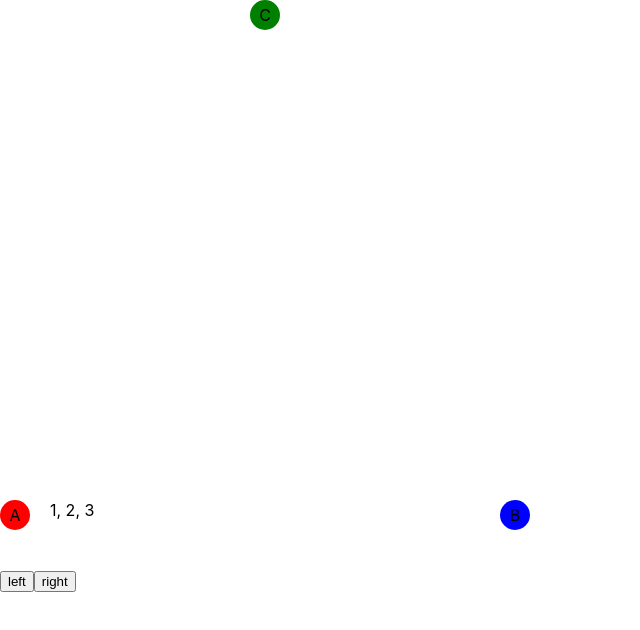
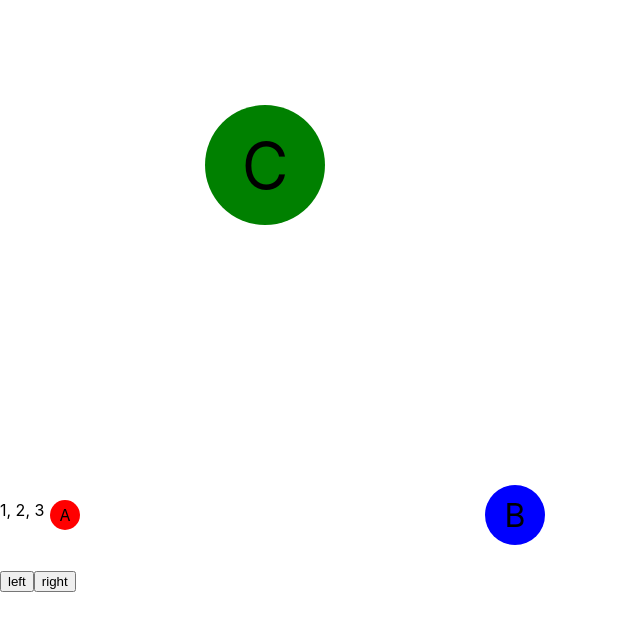
Before and after one commit to khg0712/react-pattern, a Next.js app in the folder next/nexty/: page /lotation in a window 1280 px wide. Shown: the top 630 px of the page, without its empty margins (0-640 px from the left). Built offline with nearby package versions, Linux system fonts and the light colour scheme.

Commit message:
lotation 기능 개발 완료

```diff
--- a/next/nexty/pages/lotation.tsx
+++ b/next/nexty/pages/lotation.tsx
@@ -20,38 +20,36 @@ function LotationItem({ onClick, value, order }: LotationItemProp) {
 interface LotationWrapperProp {
 	selectedIds: number[];
 	items: Product[];
+	positions: number[];
+	phase: number;
 }
 
-function getOrders(selectedIds: number[], items: Product[]): number[] {
-	const length = selectedIds.length;
-	const firstIndex = items.findIndex((v) => v.id === selectedIds[0]);
-	switch (firstIndex % length) {
-		case 0:
-			return [0, 1, 2];
-		case 1:
-			return [1, 2, 0];
-		case 2:
-			return [2, 0, 1];
-		default:
-			return [0, 1, 2];
-	}
-}
+function LotationWrapper({
+	selectedIds,
+	items,
+	positions,
+	phase,
+}: LotationWrapperProp) {
+	const selectedItems = selectedIds.map(
+		(selectedId) => items.find(({ id }) => id === selectedId) as Product
+	);
+	const indexes = selectedIds.map((_, i) => {
+		const { length } = selectedIds;
+		const index = (phase + i) % length;
+		return index >= 0 ? index : (index + length) % length;
+	});
 
-function LotationWrapper({ selectedIds, items }: LotationWrapperProp) {
-	const selectedItems = items
-		.filter((item) => selectedIds.indexOf(item.id) > -1)
-		.map((v) => ({
-			...v,
-		}));
-	const orders = getOrders(selectedIds, items);
+	console.log(indexes);
+
 	const selectedItemEls = selectedItems.map((item, i, arr) => {
-		console.log(orders[i]);
-		return <LotationItem value={arr[i]} order={orders[i]} key={i} />;
+		return (
+			<LotationItem value={arr[indexes[i]]} order={positions[i]} key={i} />
+		);
 	});
 	return (
 		<>
 			<div className={style.lotationWrapper}>{selectedItemEls}</div>
-			<div style={{ marginLeft: 50 }}>{selectedIds.join(", ")}</div>
+			<div style={{ marginLeft: 0 }}>{selectedIds.join(", ")}</div>
 		</>
 	);
 }
@@ -82,6 +80,17 @@ const getNextItems = (
 	return nextItems.map(({ id }) => id);
 };
 
+const getNextPositions = (direction: number = 1, positions: number[]) => {
+	const { length } = positions;
+	if (direction > 0) {
+		return positions.map((position) => (position + 1) % length);
+	}
+	return positions.map((position) => {
+		const nextPos = position - 1;
+		return nextPos >= 0 ? nextPos : (nextPos + length) % length;
+	});
+};
+
 export default function Lotation() {
 	const [items, setItems] = useState<Product[]>([
 		{ id: 1, name: "A" },
@@ -90,25 +99,35 @@ export default function Lotation() {
 		{ id: 4, name: "D" },
 		{ id: 5, name: "E" },
 		{ id: 6, name: "F" },
+		{ id: 7, name: "G" },
 	]);
 
 	const [selected, setSelected] = useState([1, 2, 3]);
+	const [positions, setPostions] = useState([0, 1, 2]);
+	const [phase, setPhase] = useState(0);
 
 	const onLeft = () => {
 		const next = getNextItems(-1, items, selected);
-		console.log(next);
 		setSelected(next);
+		setPostions(getNextPositions(-1, positions));
+		setPhase(phase + 1);
 	};
 
 	const onRight = () => {
 		const next = getNextItems(1, items, selected);
-		console.log(next);
 		setSelected(next);
+		setPostions(getNextPositions(1, positions));
+		setPhase(phase - 1);
 	};
 
 	return (
 		<div className={style.wrapper}>
-			<LotationWrapper selectedIds={selected} items={items} />
+			<LotationWrapper
+				selectedIds={selected}
+				items={items}
+				positions={positions}
+				phase={phase}
+			/>
 			<div style={{ marginTop: 50 }}>
 				<button onClick={onLeft}>left</button>
 				<button onClick={onRight}>right</button>
--- a/next/nexty/styles/Lotation.module.css
+++ b/next/nexty/styles/Lotation.module.css
@@ -16,8 +16,8 @@
 .lotationWrapper > .item-1,
 .lotationWrapper > .item-2 {
 	position: absolute;
-	top: 0;
-	left: 0;
+	top: 50px;
+	left: 50px;
 	width: 30px;
 	height: 30px;
 	border-radius: 50%;
@@ -28,15 +28,15 @@
 }
 
 .lotationWrapper > .item-0 {
-	transform: translate(0, 500px);
+	transform: translate(0, 450px);
 }
 
 .lotationWrapper > .item-1 {
-	transform: translate(500px, 500px);
+	transform: translate(450px, 450px) scale(2);
 }
 
 .lotationWrapper > .item-2 {
-	transform: translate(250px, 0);
+	transform: translate(200px, 100px) scale(4);
 }
 
 .lotationWrapper > div:nth-child(1) {
```
